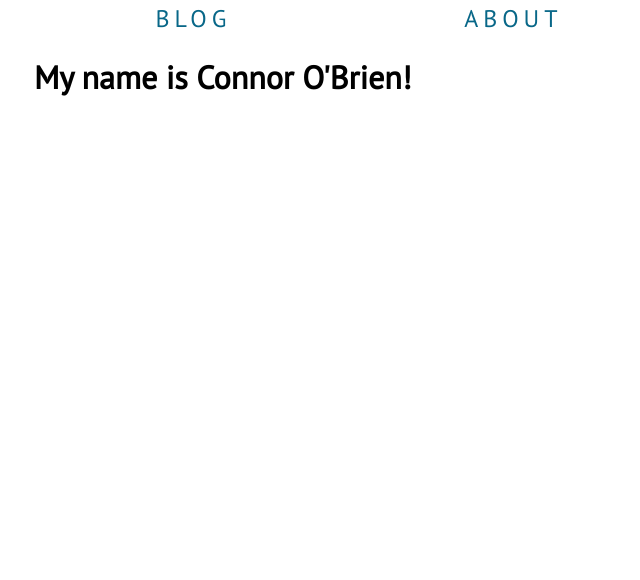
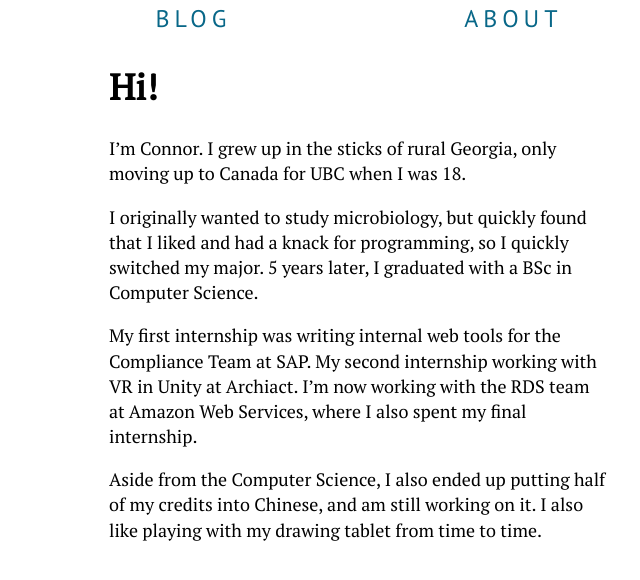
Before and after one commit to cpobrien/cpobrien.github.io, a Jekyll site: the page built from about.html, in a window 1280 px wide. Shown: the top 580 px of the page, without its empty margins (281-921 px from the left). Built offline with Jekyll 4.4.1, drawn with Linux system fonts in a browser that asks for light colours; some web fonts are replaced.

Commit message:
Fill about page

```diff
--- a/about.html
+++ b/about.html
@@ -3,6 +3,11 @@ layout: default
 title: About
 permalink: /about/
 ---
-<div class="container">
-    <h1> My name is Connor O'Brien! </h1>
+<div class="container post post--">
+    <h1>Hi!</h1>
+    <p>I’m Connor. I grew up in the sticks of rural Georgia, only moving up to Canada for UBC when I was 18.</p>
+    <p>I originally wanted to study microbiology, but quickly found that I liked and had a knack for programming, so I quickly switched my major. 5 years later, I graduated with a BSc in Computer Science.</p>
+    <p>My first internship was writing internal web tools for the Compliance Team at SAP. My second internship working with VR in Unity at Archiact. I’m now working with the RDS team at Amazon Web Services, where I also spent my final internship.</p>
+    <p>Aside from the Computer Science, I also ended up putting half of my credits into Chinese, and am still working on it. I also like playing with my drawing tablet from time to time.</p>
+
 </div>
--- a/css/styles.scss
+++ b/css/styles.scss
@@ -101,4 +101,5 @@ body {
 .post {
   line-height: 1.4;
   font-size: 18px;
+  max-width: 500px;
 }
```
